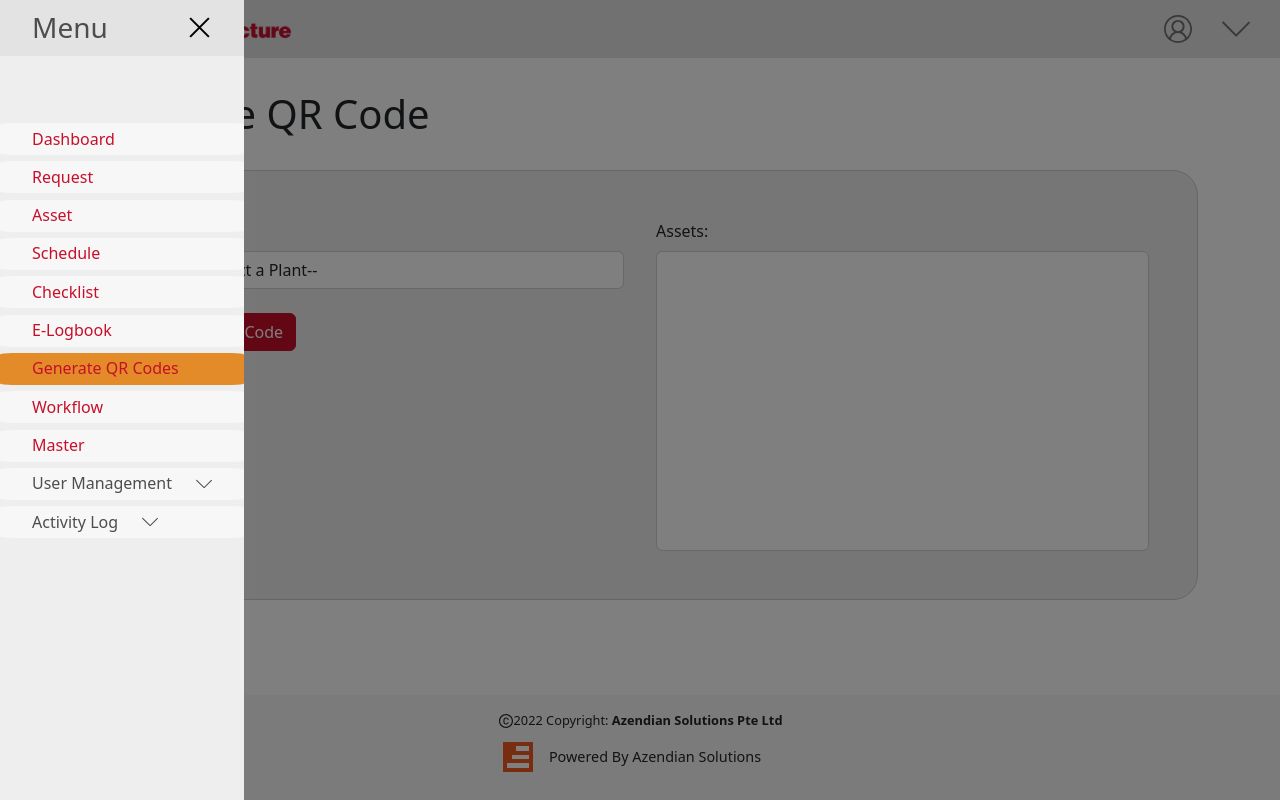
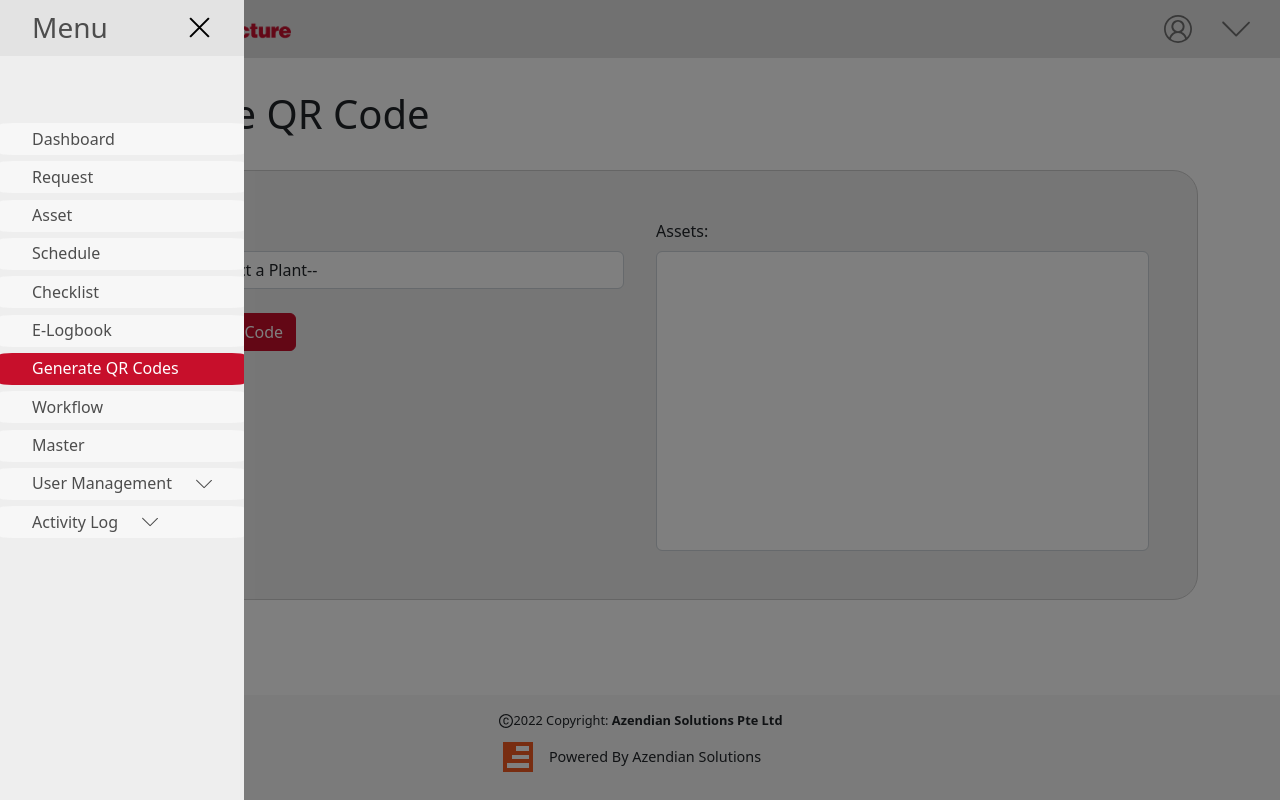
Before and after one commit to mikellez/keppelnext, a Next.js app: page /QRCode in a window 1280 px wide. Both pictures are taken after a click on the icon 29 px from the left and 29 px from the top of the page. Built offline with nearby package versions, Linux system fonts and the light colour scheme.

Commit message:
nav bar styling and simplification

```diff
--- a/components/NavBar/NavBar.tsx
+++ b/components/NavBar/NavBar.tsx
@@ -1,94 +1,16 @@
 import React, { useEffect, useState } from 'react';
 import { useRouter } from 'next/router';
 import Link from 'next/link';
-import styles from '../../styles/Nav.module.css'
+import styles from '../../styles/Nav.module.scss'
 import { GrClose } from "react-icons/gr";
 import { BsList } from 'react-icons/bs'
 import NavDropdown from './NavDropdown';
+import NavLink from './NavLink';
 
 const NavBar= () => {
     const router = useRouter();
     // Storing whether user has clicked on the nav button as a state
     const [navDisplay, setNavDisplay] = useState(false);
-    // List of nav elements and paths
-    const [navState, setNavState] = useState([
-        {
-            name: "Dashboard",
-            path: "/Dashboard",
-            selected: false
-        },
-        {
-            name: "Request",
-            path: "/Request",
-            selected: false
-        },
-        {
-            name: "Asset",
-            path: "/Asset",
-            selected: false
-        },
-        {
-            name: "Schedule",
-            path: "/Schedule",
-            selected: false
-        },
-        {
-            name: "Checklist",
-            path: "/Checklist",
-            selected: false
-        },
-        {
-            name: "E-Logbook",
-            path: "/Logbook",
-            selected: false
-        },
-        {
-            name: "Generate QR Codes",
-            path: "/QRCode",
-            selected: false
-        },
-        {
-            name: "Workflow",
-            path: "/Workflow",
-            selected: false
-        },
-        {
-            name: "Master",
-            path: "/Master",
-            selected: false
-        }
-    ]);
-
-    useEffect(() => {
-        // Hide nav on page change
-        setNavDisplay(false);
-
-        // Current path
-        const currentPath = router.pathname;
-
-        // Change the state of the nav according to the current path
-        setNavState(prevNav => {
-            const newNav = prevNav.map(item => {
-                if (currentPath.includes(item.path)) {
-                    item.selected = true;
-                } else {
-                    item.selected = false;
-                }
-                return item;
-            })
-            return newNav;
-        })
-    }, [router.pathname]);
-
-    // Mapping the nav array elements into jsx elements
-    const navElement = navState.map(item => {
-        return <Link href={item.path}
-        key={item.name}
-        className={styles.navItem}
-        style={{backgroundColor: item.selected ? "#E38B29" : "#f7f7f7"}}>
-                <h6 className={styles.navItemText}>{item.name}</h6>
-            </Link>
-    });
 
     // Display and hide nav by toggling the state
     function displayNav() {
@@ -136,7 +58,17 @@ const NavBar= () => {
                         <h3 className={styles.navItemText}>Menu</h3>
                         <GrClose onClick={displayNav} size={25} style={{color:"#4D4D4D", marginLeft: "auto"}} />
                     </div>
-                    {navElement}
+
+                    <NavLink name="Dashboard" path="/Dashboard" />
+                    <NavLink name="Request" path="/Request" />
+                    <NavLink name="Asset" path="/Asset" />
+                    <NavLink name="Schedule" path="/Schedule" />
+                    <NavLink name="Checklist" path="/Checklist" />
+                    <NavLink name="E-Logbook" path="/Logbook" />
+                    <NavLink name="Generate QR Codes" path="/QRCode" />
+                    <NavLink name="Workflow" path="/Workflow" />
+                    <NavLink name="Master" path="/Master" />
+
                     <NavDropdown name="User Management" list={userManagementList} />
                     <NavDropdown name="Activity Log" list={activityLogList} />
                 </div>
--- a/components/NavBar/NavDropdown.tsx
+++ b/components/NavBar/NavDropdown.tsx
@@ -1,6 +1,6 @@
 import React, { useState } from 'react';
 import Link from 'next/link';
-import styles from '../../styles/Nav.module.css'
+import styles from '../../styles/Nav.module.scss'
 import { SlArrowDown } from 'react-icons/sl';
 
 interface NavList {
--- /dev/null
+++ b/components/NavBar/NavLink.tsx
@@ -0,0 +1,22 @@
+import React from 'react';
+import Link from 'next/link';
+import styles from '../../styles/Nav.module.scss'
+import { useRouter } from 'next/router';
+
+interface NavLinkInfo {
+    name: string;
+    path: string;
+}
+
+export default function NavLink(props: NavLinkInfo) {
+
+    const router = useRouter();
+
+
+    return <Link
+                href={props.path}
+                className={styles.navItem + (router.pathname.includes(props.path) ? " " + styles.navItemSelected : "")}
+    >
+        <h6 className={styles.navItemText}>{props.name}</h6>
+    </Link>
+}
--- a/styles/Nav.module.css
+++ b/styles/Nav.module.scss
@@ -1,7 +1,13 @@
+@use "colours.module.scss" as global;
+/*
+Link {
+    color: global.$gray;
+}*/
+
 .navMain {
     height: 100%;
     position: absolute;
-    color: #4D4D4D;
+    color: global.$gray;
     left: 0;
     top: 0;
     background-color: #EEEEEE;
@@ -22,6 +28,7 @@
 }
 
 .navItem {
+    color: global.$gray;
     background-color: #f7f7f7;
     margin: 0.2rem 0 0.2rem 0;
     padding: 0.2rem 2rem;
@@ -31,8 +38,13 @@
     align-items: center;
 }
 
+.navItemSelected {
+    color: white;
+    background-color: global.$primary;
+}
+
 .navItem:hover {
-    color: #dc3545;
+    color: global.$primary;
     cursor: pointer;
 }
 
@@ -55,6 +67,7 @@
 }
 
 .navDropdownItem {
+    color: global.$gray;
     padding: 0.2rem 2rem;
     border-radius: 5%;
     display: flex;
@@ -64,5 +77,5 @@
 }
 
 .navDropdownItem:hover {
-    color: #dc3545;
+    color: global.$primary;
 }
--- /dev/null
+++ b/styles/colours.module.scss
@@ -0,0 +1,4 @@
+
+$primary: #C70F2B;
+
+$gray: #4D4D4D;
--- a/styles/index.scss
+++ b/styles/index.scss
@@ -1,6 +1,7 @@
+@use "colours.module.scss" as global;
 
-$primary: #C70F2B;
+$primary: global.$primary;
 
 $link-decoration: none;
 
-@import "~bootstrap/scss/bootstrap.scss"
+@import "~bootstrap/scss/bootstrap.scss";
```
